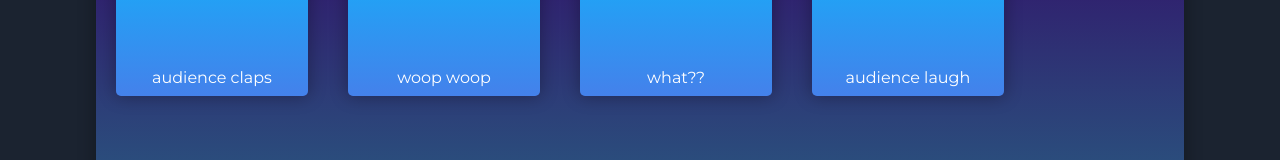
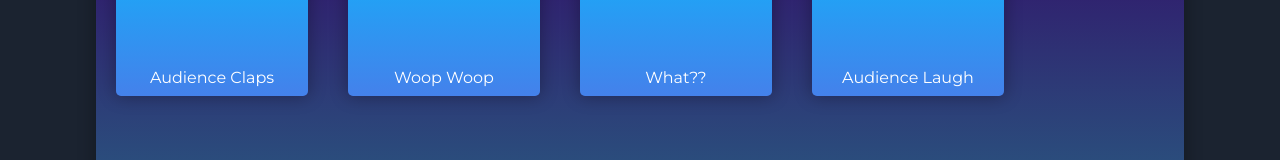
Before and after one commit to YovelBecker/power-sounder, a Vue app: page / in a window 1280 px wide. Shown: the part 220-380 px from the top of the page. Built offline with nearby package versions, Linux system fonts and the light colour scheme.

Commit message:
added capitalise all vue filter

```diff
--- /dev/null
+++ b/src/filters.js
@@ -0,0 +1,3 @@
+export const capitalizeAll = str => {
+    return str.split(' ').map(w => w.charAt(0).toUpperCase() + w.slice(1)).join(' ');
+}
--- a/src/main.js
+++ b/src/main.js
@@ -3,11 +3,14 @@ import App from './App.vue'
 import './registerServiceWorker'
 import router from './router'
 import store from './store'
+import {capitalizeAll} from './filters';
 
 import './styles/main.scss'
 
+
 Vue.config.productionTip = false
 
+Vue.filter('capitalizeAll', capitalizeAll);
 new Vue({
   router,
   store,
```
